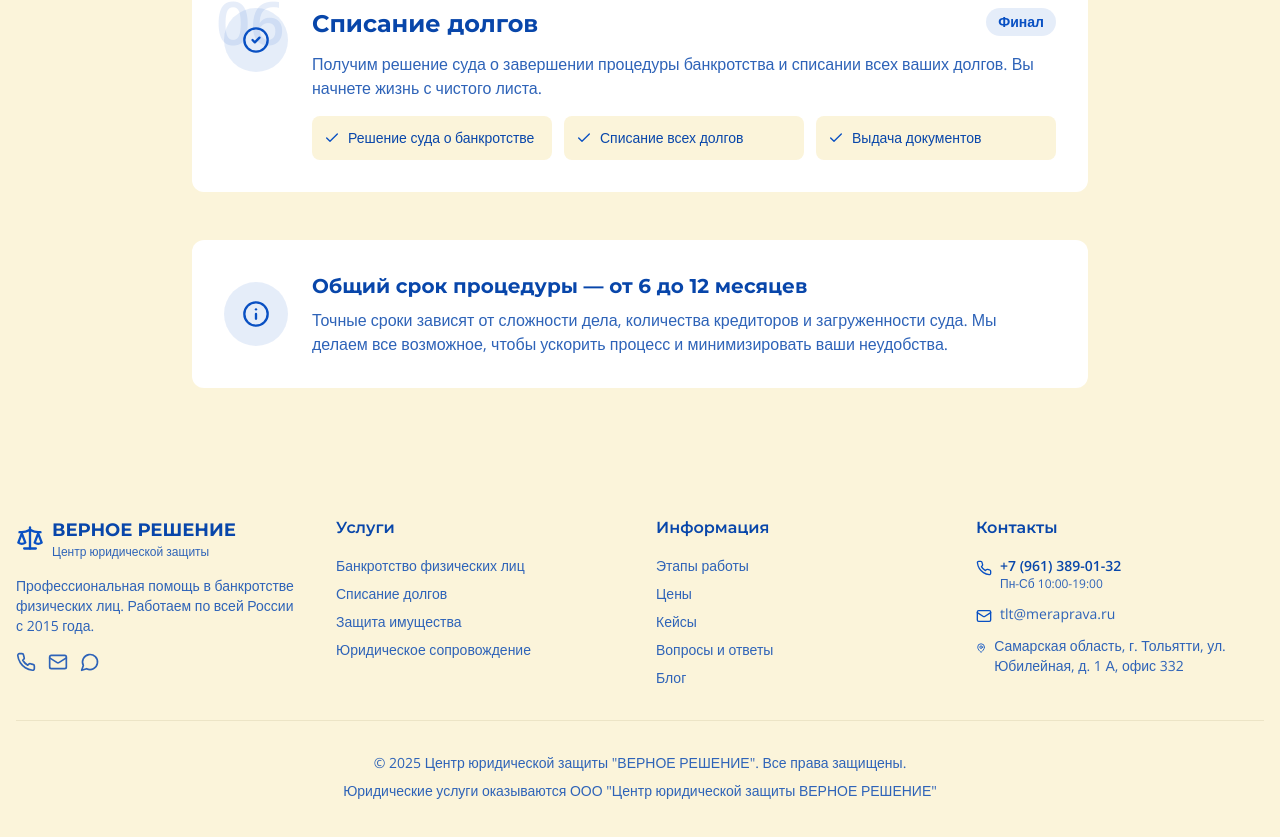
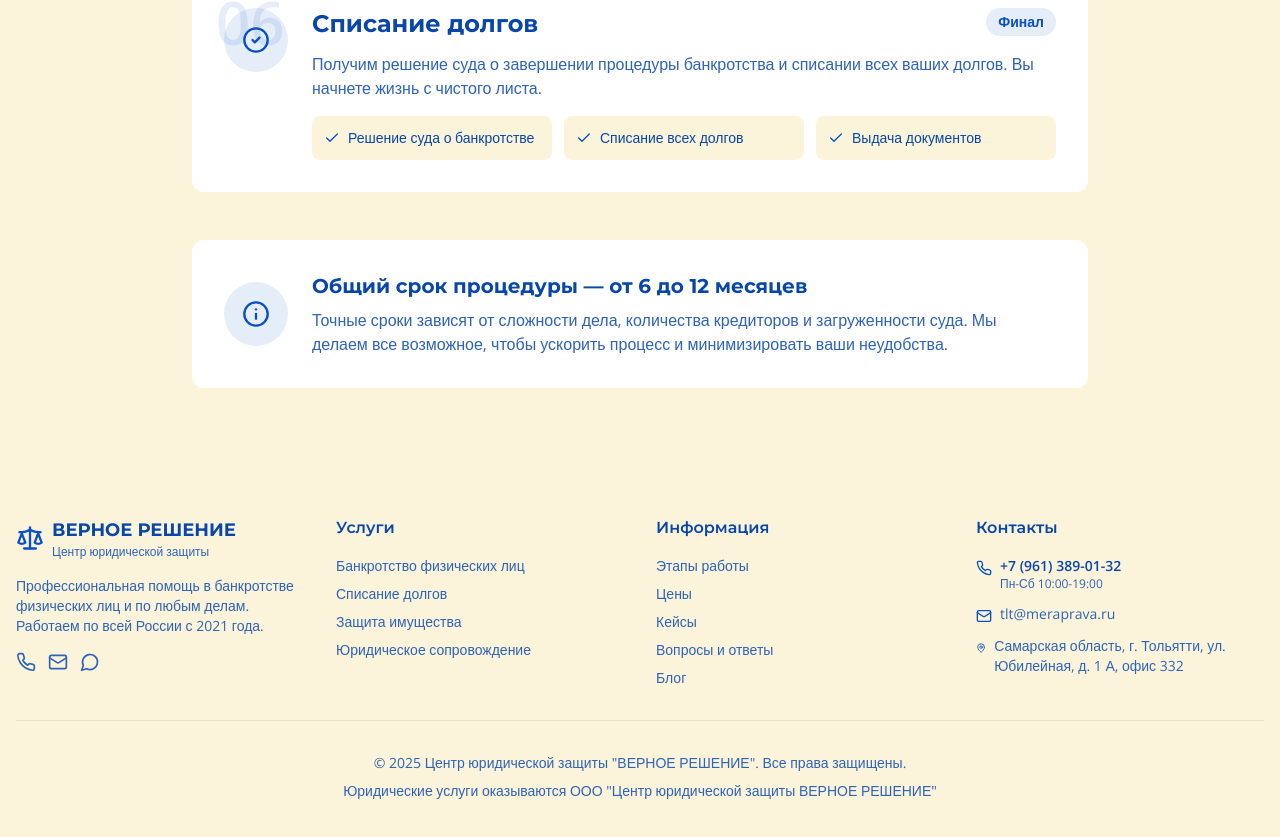
Before and after one commit to pr-poehali-dev/bankruptcy-website-project, a React (Vite) app: page / in a window 1280 px wide. Shown: the part 3958-4795 px from the top of the page. Built offline with nearby package versions, Linux system fonts and the light colour scheme.

Commit message:
Профессиональная помощь в банкротстве физических лиц и по любым делам. Работаем по всей России с 2021 года.

```diff
--- a/src/components/Footer.tsx
+++ b/src/components/Footer.tsx
@@ -16,8 +16,8 @@ const Footer = () => {
               </div>
             </div>
             <p className="text-sm text-muted-foreground mb-4">
-              Профессиональная помощь в банкротстве физических лиц.
-              Работаем по всей России с 2015 года.
+              Профессиональная помощь в банкротстве физических лиц и по любым делам.
+              Работаем по всей России с 2021 года.
             </p>
             <div className="flex space-x-3">
               <a href="tel:+79613890132" className="text-muted-foreground hover:text-primary transition-colors">
```
